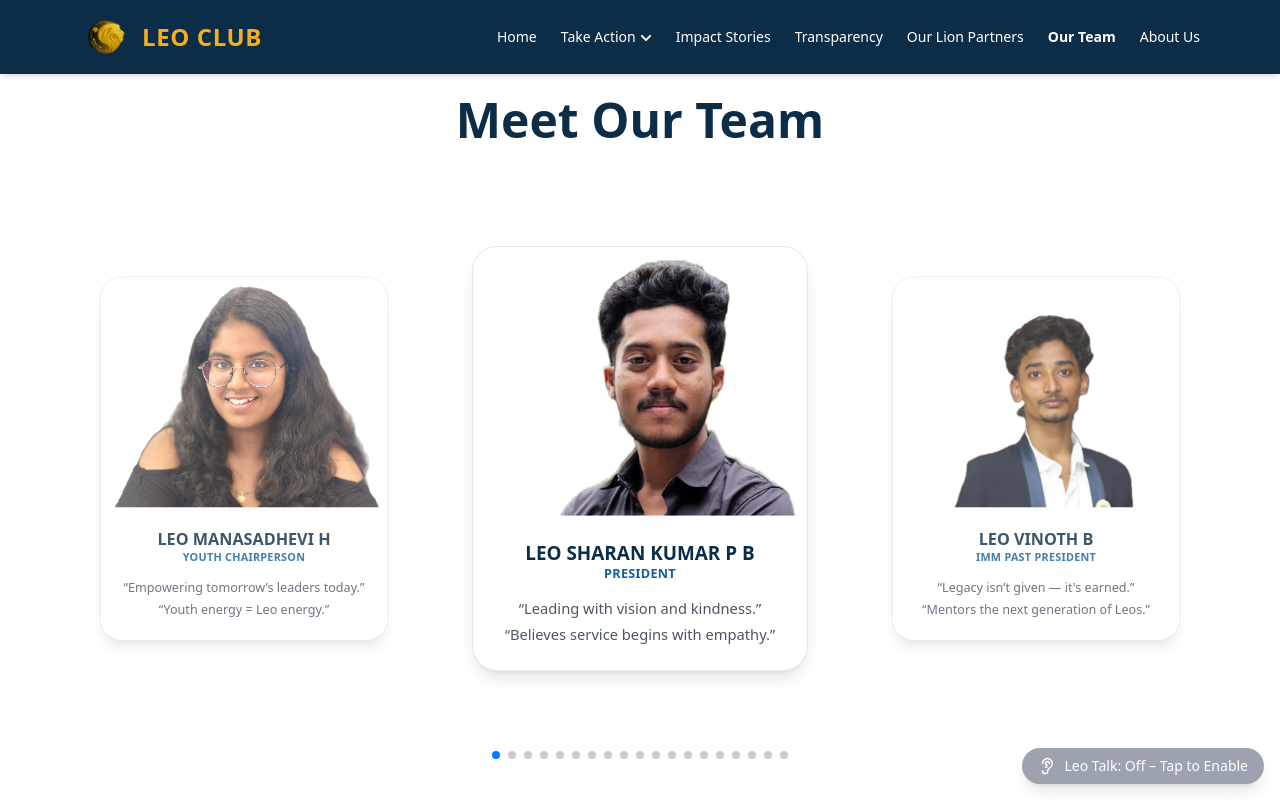
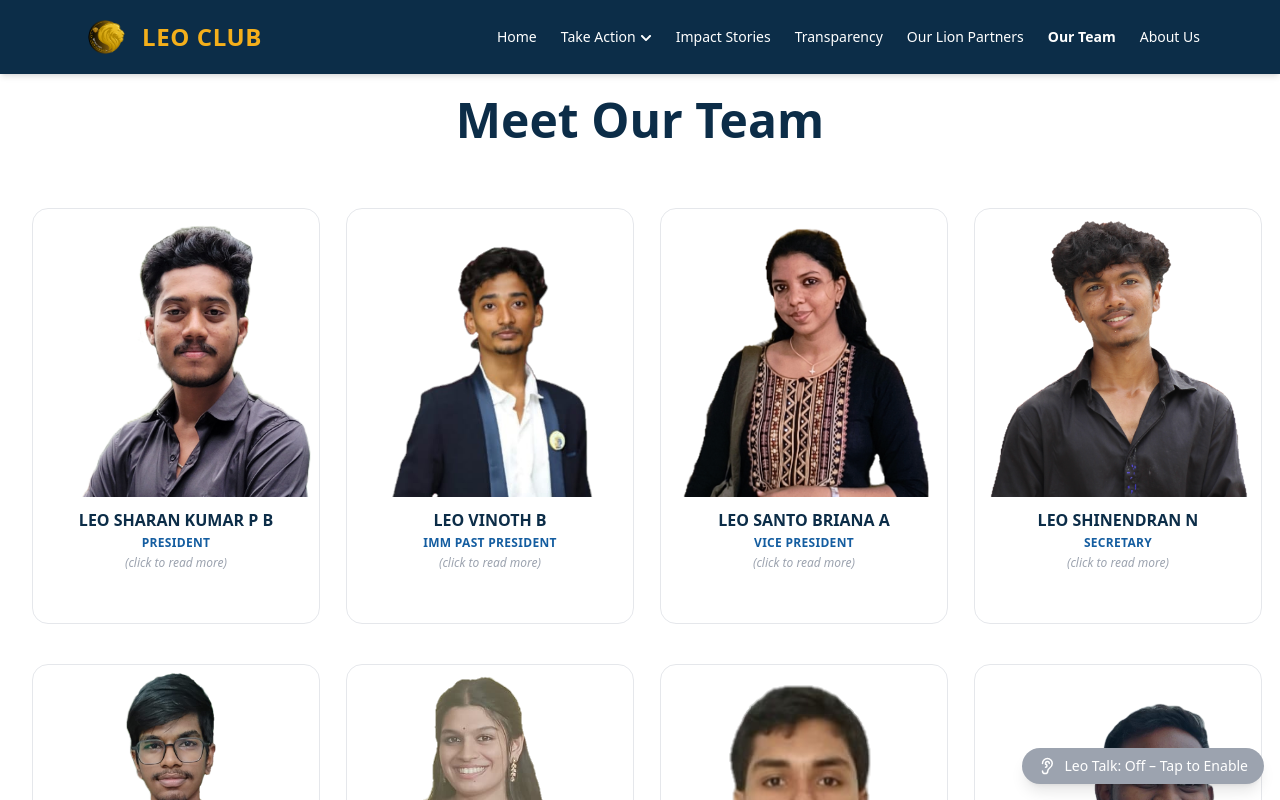
Before and after one commit to spaceathome100/leo-cub-website, a Next.js app in the folder leo-club-website/: page /our-team in a window 1280 px wide. Shown: the top 800 px of the page. Built offline with nearby package versions, Linux system fonts and the light colour scheme.

Commit message:
Re did "Our Team" page and fixed the contact number bug in the forms and Redid "iwantblood" form to match the donor form

```diff
--- a/leo-club-website/app/our-team/page.tsx
+++ b/leo-club-website/app/our-team/page.tsx
@@ -1,12 +1,19 @@
 "use client";
+
 import { useState } from "react";
-import { Swiper, SwiperSlide } from "swiper/react";
-import { Pagination } from "swiper/modules";
 import Image from "next/image";
-import "swiper/css";
-import "swiper/css/pagination";
 import "./teamStyles.css";
 import LeoTalk from "@/components/LeoTalk";
+
+/**
+ * NOTE: Save the following utilities in `teamStyles.css` (same folder):
+ *
+ * .perspective { perspective: 1000px; }
+ * .transform-style { transform-style: preserve-3d; }
+ * .backface-hidden { backface-visibility: hidden; }
+ * .rotate-y-180 { transform: rotateY(180deg); }
+ * .duration-700 { transition-duration: 700ms; }
+ */
 
 const team = [
   {
@@ -31,73 +38,49 @@ const team = [
     name: "LEO SANTO BRIANA A",
     role: "VICE PRESIDENT",
     image: "/team/santo.png",
-    bio: [
-      "Grace under pressure.",
-      "Community first, always.",
-    ],
+    bio: ["Grace under pressure.", "Community first, always."],
   },
   {
     name: "LEO SHINENDRAN N",
     role: "SECRETARY",
     image: "/team/shinendran.png",
-    bio: [
-      "Order in every action.",
-      "Keeps the mission on schedule.",
-    ],
+    bio: ["Order in every action.", "Keeps the mission on schedule."],
   },
   {
     name: "LEO SRIVASTHAN H",
     role: "TREASURER",
     image: "/team/srivasthan.png",
-    bio: [
-      "Every rupee has a purpose.",
-      "Transparency is non‑negotiable.",
-    ],
+    bio: ["Every rupee has a purpose.", "Transparency is non‑negotiable."],
   },
   {
     name: "LEO PRATIMA DIXIT R",
     role: "MEMBERSHIP CHAIRPERSON",
     image: "/team/pratima.png",
-    bio: [
-      "Welcomes every new Leo like family.",
-      "Growth with heart.",
-    ],
+    bio: ["Welcomes every new Leo like family.", "Growth with heart."],
   },
   {
     name: "LEO KESHAV K",
     role: "LEADERSHIP CHAIRPERSON",
     image: "/team/keshav.png",
-    bio: [
-      "Turns potential into performance.",
-      "Leads by example.",
-    ],
+    bio: ["Turns potential into performance.", "Leads by example."],
   },
   {
     name: "LEO MANISH MADHAVAN K K",
     role: "SERVICE CHAIRPERSON",
     image: "/team/manish.png",
-    bio: [
-      "Action over words.",
-      "Weekends = volunteering.",
-    ],
+    bio: ["Action over words.", "Weekends = volunteering."],
   },
   {
     name: "LEO SIDHESH G S",
     role: "PUBLIC RELATION OFFICER",
     image: "/team/sidhesh.png",
-    bio: [
-      "Every story deserves a spotlight.",
-      "Amplifying Leo voices.",
-    ],
+    bio: ["Every story deserves a spotlight.", "Amplifying Leo voices."],
   },
   {
     name: "LEO AKSHAYA R G",
     role: "CHILDHOOD CANCER CHAIRPERSON",
     image: "/team/akshaya.png",
-    bio: [
-      "Hope is medicine.",
-      "Kids first, always.",
-    ],
+    bio: ["Hope is medicine.", "Kids first, always."],
   },
   {
     name: "LEO LAKSHITA M S",
@@ -112,19 +95,13 @@ const team = [
     name: "LEO DURGESH A",
     role: "DISASTER RELIEF CHAIRPERSON",
     image: "/team/durgesh.png",
-    bio: [
-      "First on-site, last to leave.",
-      "Prepared for every storm.",
-    ],
+    bio: ["First on-site, last to leave.", "Prepared for every storm."],
   },
   {
     name: "LEO SHRENICA CHAWDA A",
     role: "ENVIRONMENT CHAIRPERSON",
     image: "/team/shrenica.png",
-    bio: [
-      "Planet before profit.",
-      "Plants trees like confetti.",
-    ],
+    bio: ["Planet before profit.", "Plants trees like confetti."],
   },
   {
     name: "LEO KIRUTHIKA A B",
@@ -139,10 +116,7 @@ const team = [
     name: "LEO NALLAMALLI HRISHEEK",
     role: "HUNGER RELIEF CHAIRPERSON",
     image: "/team/hrisheek.png",
-    bio: [
-      "No plate should be empty.",
-      "Organises food drives weekly.",
-    ],
+    bio: ["No plate should be empty.", "Organises food drives weekly."],
   },
   {
     name: "LEO SORNALATHA V",
@@ -159,17 +133,14 @@ const team = [
     image: "/team/monikaa.png",
     bio: [
       "Building bridges between clubs.",
-      "Collaboration is her super-power.",
+      "Collaboration is her super‑power.",
     ],
   },
   {
     name: "LEO KARTIGAYINI K",
     role: "VISION CHAIRPERSON",
     image: "/team/kartigayini.png",
-    bio: [
-      "Eye care advocate.",
-      "Bringing clearer futures.",
-    ],
+    bio: ["Eye care advocate.", "Bringing clearer futures."],
   },
   {
     name: "LEO MANASADHEVI H",
@@ -183,7 +154,11 @@ const team = [
 ];
 
 export default function OurTeamPage() {
-  const [activeIndex, setActiveIndex] = useState(0);
+  const [flippedIndex, setFlippedIndex] = useState<number | null>(null);
+
+  const handleFlip = (index: number) => {
+    setFlippedIndex((prev) => (prev === index ? null : index));
+  };
 
   return (
     <main className="bg-white py-24 px-4">
@@ -191,69 +166,70 @@ export default function OurTeamPage() {
         Meet Our Team
       </h1>
 
-      <Swiper
-        onSlideChange={(swiper) => setActiveIndex(swiper.realIndex)}
-        slidesPerView={1.1}
-        loop
-        centeredSlides
-        spaceBetween={-20}
-        pagination={{ clickable: true }}
-        speed={700}
-        breakpoints={{
-          640: { slidesPerView: 1.4, spaceBetween: -30 },
-          768: { slidesPerView: 2.1, spaceBetween: -40 },
-          1024: { slidesPerView: 3, spaceBetween: -60 },
-        }}
-        modules={[Pagination]}
-        className="max-w-7xl mx-auto custom-swiper"
-      >
-        {team.map((m, i) => {
-          const isActive = i === activeIndex;
-          return (
-            <SwiperSlide key={i} className="pt-12 pb-16 px-4">
-              <div
-                className={`mx-auto max-w-xs transition-all duration-700 ease-in-out transform ${isActive
-                  ? "scale-105 z-20 shadow-2xl"
-                  : "scale-90 opacity-80 blur-[0.3px] z-10"
-                  } bg-white border border-gray-200 rounded-3xl shadow-lg hover:shadow-xl`}
-              >
-                <div className="w-full h-64 rounded-t-3xl overflow-hidden">
-                  {m.role === "PRESIDENT" ? (
+      <div className="grid grid-cols-1 sm:grid-cols-2 md:grid-cols-3 lg:grid-cols-4 gap-10 max-w-7xl mx-auto px-4">
+        {team.map((member, i) => (
+          <div
+            key={i}
+            className="group perspective w-72 h-[26rem] mx-auto"
+            onClick={() => handleFlip(i)}
+          >
+            <div
+              className={`relative w-full h-full transform-style preserve-3d duration-700 ease-in-out ${flippedIndex === i ? "rotate-y-180" : ""
+                }`}
+            >
+              {/* Front */}
+              <div className="absolute inset-0 backface-hidden bg-white border rounded-2xl overflow-hidden flex flex-col">
+                <div className="w-full h-72 overflow-hidden flex-shrink-0">
+                  {member.role === "PRESIDENT" ? (
                     <img
-                      src={m.image}
-                      alt={m.name}
+                      src={member.image}
+                      alt={member.name}
                       className="w-full h-full object-cover"
                       style={{ objectPosition: "10% 10%" }}
                     />
                   ) : (
                     <Image
-                      src={m.image}
-                      alt={m.name}
+                      src={member.image}
+                      alt={member.name}
                       width={400}
-                      height={256}
+                      height={320}
                       className="w-full h-full object-cover object-top"
                     />
                   )}
                 </div>
 
-                <div className="p-6 text-center">
-                  <h2 className="text-lg font-bold text-leoBlue leading-tight">
-                    {m.name}
-                  </h2>
-                  <p className="text-leoAccent text-xs font-semibold mb-4 tracking-wide uppercase">
-                    {m.role}
+                <div className="px-4 pt-3 pb-4 text-center">
+                  <h3 className="text-base font-bold text-leoBlue leading-snug">
+                    {member.name}
+                  </h3>
+                  <p className="text-leoAccent text-xs font-semibold uppercase tracking-wide mt-1">
+                    {member.role}
                   </p>
-                  <ul className="text-gray-600 text-sm space-y-1">
-                    {m.bio.map((line, j) => (
+                  <p className="text-xs text-gray-400 mt-1 italic">(click to read more)</p>
+                </div>
+              </div>
+
+              {/* Back */}
+              <div className="absolute inset-0 backface-hidden rotate-y-180 bg-leoBlue text-white border rounded-2xl p-4 flex flex-col items-center justify-center text-sm overflow-hidden">
+                <div className="flex-1 flex flex-col justify-center overflow-y-auto max-h-full text-center px-2">
+                  <h4 className="text-lg font-bold mb-2 leading-snug">
+                    {member.name}
+                  </h4>
+                  <p className="text-leoAccent text-xs font-semibold uppercase tracking-wide mb-4">
+                    {member.role}
+                  </p>
+                  <ul className="space-y-1 text-sm">
+                    {member.bio.map((line, j) => (
                       <li key={j}>“{line}”</li>
                     ))}
                   </ul>
                 </div>
               </div>
-            </SwiperSlide>
-          );
-        })}
-      </Swiper>
+            </div>
+          </div>
+        ))}
+      </div>
+
       <LeoTalk />
     </main>
   );
--- a/leo-club-website/app/our-team/teamStyles.css
+++ b/leo-club-website/app/our-team/teamStyles.css
@@ -1,4 +1,8 @@
-/* teamStyles.css */
-.custom-swiper .swiper-wrapper {
-  transition-timing-function: cubic-bezier(0.25, 1, 0.5, 1); /* buttery smooth */
-}
+/* Flip‑card core — only what Tailwind doesn’t give us */
+
+/* Set the 3‑D perspective on the outer wrapper */
+.perspective { perspective: 1000px; }
+ .transform-style { transform-style: preserve-3d; }
+ .backface-hidden { backface-visibility: hidden; }
+ .rotate-y-180 { transform: rotateY(180deg); }
+ .duration-700 { transition-duration: 700ms; }
```
Also changed, not shown: leo-club-website/components/DonorForm.tsx (+27 -2 lines), leo-club-website/components/IWantBloodForm.tsx (+57 -32 lines), leo-club-website/app/our-team/team.txt (added).
